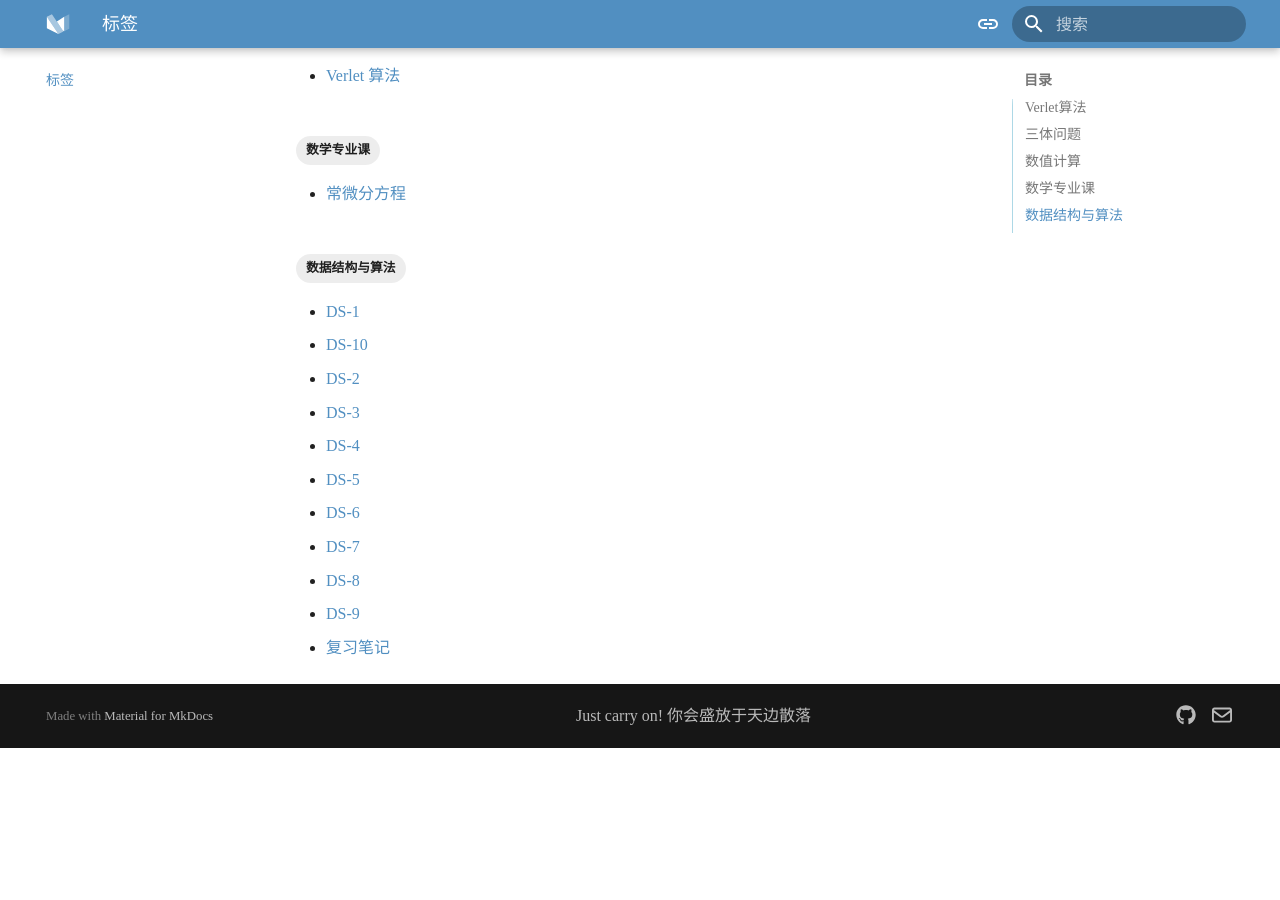
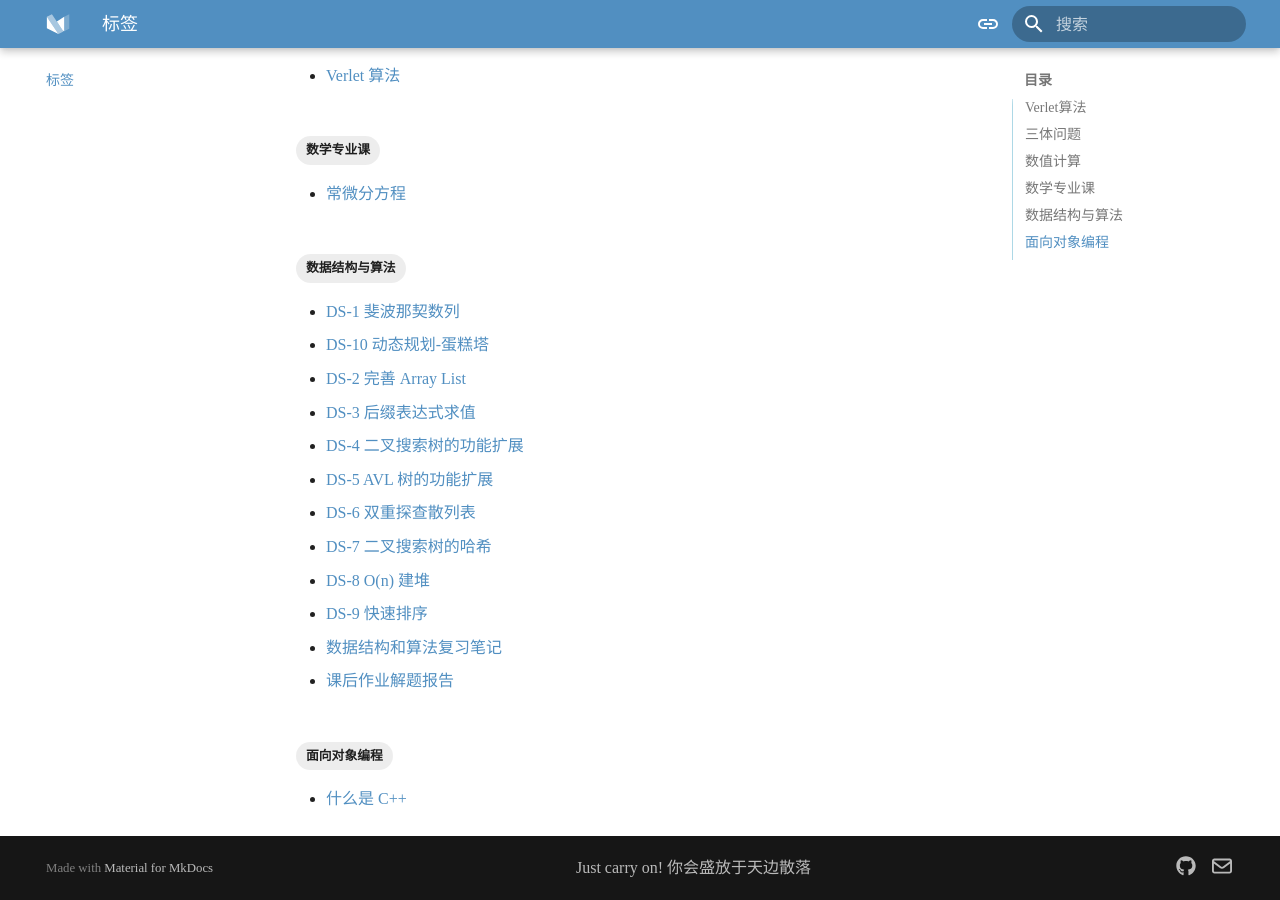
Before and after one commit to Quinn-DJ/quinn-dj.github.io, an MkDocs documentation site: the page built from docs/tags.md, in a window 1280 px wide and 900 px high, scrolled down 647 px. Built offline with MkDocs 1.6.1 and Material for MkDocs 9.7.7, drawn with Linux system fonts in a browser that asks for light colours; a style sheet for code colours, icons or effects is not loaded; before the commit the page ends 1395 px from its top, so only the background shows below that; some of the changed lines change nothing that is shown.

Commit message:
note01 for oop

````diff
--- /dev/null
+++ b/docs/dsa/report.md
@@ -0,0 +1,19 @@
+---
+title: 数据结构和算法课后作业解题报告
+authors: [Quinn]
+comments: true
+date: 2025-01-14
+tags:
+  - 数据结构与算法
+---
+
+- **DS-1**: [DS-1.md](DS-1.md)
+- **DS-2**: [DS-2.md](DS-2.md)
+- **DS-3**: [DS-3.md](DS-3.md)
+- **DS-4**: [DS-4.md](DS-4.md)
+- **DS-5**: [DS-5.md](DS-5.md)
+- **DS-6**: [DS-6.md](DS-6.md)
+- **DS-7**: [DS-7.md](DS-7.md)
+- **DS-8**: [DS-8.md](DS-8.md)
+- **DS-9**: [DS-9.md](DS-9.md)
+- **DS-10**: [DS-10.md](DS-10.md)
--- /dev/null
+++ b/docs/oop/index.md
@@ -0,0 +1,20 @@
+# 面向对象编程
+
+这是 2025-2026 学年春夏学期的《面向对象编程》课程笔记，课程代码 CS2020F。
+
+教材使用的是 Paul Deitel 和 Harvey Deitel 编写的 *C++ How to Program: An Objects Natural Approach, 11e*。同时我使用了微软的 [C++ 教程](https://learn.microsoft.com/zh-cn/cpp/cpp/) 作为辅助资料。
+
+我自己的开发环境是: MacOS + Visual Studio Code + Clang。但是还是习惯用 gcc 指令来编译 C++ 代码。
+
+如有更优秀的解法，欢迎在页面下方留言交流。
+
+!!! tip "课程信息"
+    - 课程名称：面向对象编程
+    - 课程代码：CS2020F
+    - 任课教师：李季军
+    - 开课院系：计算机科学与技术学院
+    - 开课学期：2025-2026 学年春夏学期
+    - 学分：2.5 学分
+
+!!! abstract "To-do List"
+    逐步更新笔记……
--- /dev/null
+++ b/docs/oop/note-01.md
@@ -0,0 +1,162 @@
+---
+title: 什么是 C++?
+authors: [Quinn]
+comments: true
+date: 2026-03-04
+tags:
+  - 面向对象编程
+---
+
+# 什么是 C++?
+
+## C++ 历史
+
+C++ 是由 Bjarne Stroustrup 在 1979 年开发的编程语言，最初被称为 "C with Classes"。它完全兼容 C 语言，并在其基础上添加了**面向对象编程（OOP）**特性，使得程序员能够更好地组织和管理代码。
+
+## C++ 的特点
+
+- **Efficiency**: 性能接近汇编语言，是高性能应用的首选。
+- **OPP**: 支持类、对象、继承、多态等特性。
+- **Versatility**: 适用于操作系统、游戏、嵌入式及数据库开发。
+- **Modern**: 引入智能指针、Lambda表达式等现代编程范式。
+
+## 与 C 的关系 （base on Microsoft C++ Learning）
+> C++ 的原始要求之一是与 C 语言向后兼容。因此，C++ 始终允许 C 样式编程，其中包含原始指针、数组、以 null 结尾的字符串和其他功能。它们可以实现良好的性能，但也可能会引发 bug 并增加复杂性。C++ 的演变注重可显著降低 C 样式惯例使用需求的功能。如果需要，你仍可以使用旧的 C 编程设施。但是，在新式 C++ 代码中，对上述设施的需求会越来越少。现代 C++ 代码更加简单、安全、美观，而且速度仍像以往一样快速。
+>
+> ——摘自微软 C++ 教程
+
+### 资源和智能指针
+
+C 语言的一个主要 bug 类型是**内存泄漏**，泄漏通常是由未能为使用 `delete` 分配的内存调用 `new` 导致的。C++ 强调“资源获取即初始化”(RAII) 原则：资源（堆内存、文件句柄、套接字等）应由对象“拥有”，该对象在其构造函数中创建或接收新分配的资源，并在其析构函数中将此资源删除。\
+具体参阅[对象生存期和资源管理（RAII）](https://learn.microsoft.com/zh-cn/cpp/cpp/object-lifetime-and-resource-management-modern-cpp?view=msvc-180)。
+
+### `std::string` 和 `std::string_view`
+
+C 语言的字符串是 bug 的另一个主要来源。通过使用 `std::string` 和 `std::wstring`，几乎可以消除与 C 样式字符串关联的所有错误。还可以利用成员函数的优势进行搜索、追加和在前面追加等操作。两者都对速度进行了高度优化。将字符串传递到仅需要只读访问权限的函数时，在 C++17 中，可以使用 `std::string_view`，以便提高性能。
+
+### `std::vector` 和其他标准库容器
+
+标准库容器都遵循 RAII 原则。它们为安全遍历元素提供迭代器。此外，它们对性能进行了高度优化，并且已充分测试正确性。通过使用这些容器，可以消除自定义数据结构中可能引入的 bug 或低效问题。使用 vector 替代原始数组，来作为 C++ 中的序列容器。
+
+```c++
+vector<string> apples;
+apples.push_back("Granny Smith");
+```
+
+使用 map（而不是 unordered_map），作为默认关联容器。对于退化和多案例，使用 set、multimap 和 multiset。
+
+```c++
+map<string, string> apple_color;
+// ...
+apple_color["Granny Smith"] = "Green";
+```
+### 标准库算法
+
+C++ 标准库包含许多常见操作（如搜索、排序、筛选和随机化）的算法分类，这些分类在不断增长。数学库的内容很广泛。在 C++17 及更高版本中，提供了许多算法的并行版本。
+以下是一些重要示例：
+
+- `for_each`，默认遍历算法（以及基于范围的 for 循环）。
+- `transform`，用于对容器元素进行非就地修改
+- `find_if`，默认搜索算法。
+- `sort`、`lower_bound` 和其他默认的排序和搜索算法。
+
+若要编写比较运算符，请使用严格的 `<`，并尽可能使用命名 lambda。
+
+```c++
+auto comp = [](const widget& w1, const widget& w2)
+     { return w1.weight() < w2.weight(); }
+
+sort( v.begin(), v.end(), comp );
+
+auto i = lower_bound( v.begin(), v.end(), widget{0}, comp );
+```
+
+### 用 `auto` 替代显式类型名称
+C++11 引入了 `auto` 关键字，以便可将其用于变量、函数和模板声明中。`auto` 会指示编译器推导对象的类型，这样你就无需显式键入类型。当推导出的类型是嵌套模板时，`auto` 尤其有用：
+
+```c++
+map<int,list<string>>::iterator i = m.begin(); // C-style
+auto i = m.begin(); // modern C++
+```
+
+### 基于范围的 `for` 循环
+对数组和容器的 C 样式迭代容易引发索引错误，而且键入过程单调乏味。若要消除这些错误，并提高代码的可读性，可使用基于范围的 `for` 循环，此循环包含标准库容器和原始数组。有关详细信息，请参阅基于范围的 `for` 语句。
+
+```c++
+#include <iostream>
+#include <vector>
+
+int main()
+{
+    std::vector<int> v {1,2,3};
+    for(int i = 0; i < v.size(); ++i) { // C-style
+        std::cout << v[i];
+    }
+    for(auto& num : v) { // modern C++
+        std::cout << num;
+    }
+}
+```
+
+### 用 `constexpr` 表达式替代宏
+C 和 C++ 中的宏是指编译之前由预处理器处理的标记。在编译文件之前，宏标记的每个实例都将替换为其定义的值或表达式。C 样式编程通常使用宏来定义编译时常量值。但宏容易出错且难以调试。在现代 C++ 中，应优先使用 `constexpr` 变量定义编译时常量：
+
+```c++
+#define SIZE 10 // C-style
+constexpr int size = 10; // modern C++
+```
+
+### 统一初始化
+在现代 C++ 中，可以使用任何类型的括号初始化。在初始化数组、矢量或其他容器时，这种初始化形式会非常方便。在下面的示例中，使用三个 `v2` 实例初始化 `S`。`v3` 将使用三个 `S` 实例进行初始化，这些实例使用括号初始化自身。编译器基于 `v3` 声明的类型推断每个元素的类型。
+
+```c++
+#include <vector>
+struct S {
+    std::string name;
+    float num;
+    S(std::string s, float f) : name(s), num(f) {}
+};
+
+int main() {
+    // C-style initialization
+    std::vector<S> v;
+    S s1("Norah", 2.7);
+    S s2("Frank", 3.5);
+    S s3("Jeri", 85.9);
+
+    v.push_back(s1);
+    v.push_back(s2);
+    v.push_back(s3);
+
+    // Modern C++:
+    std::vector<S> v2 {s1, s2, s3};
+
+    // or...
+    std::vector<S> v3{ {"Norah", 2.7}, {"Frank", 3.5}, {"Jeri", 85.9} };
+}
+```
+
+### Lambda 表达式
+
+在 C 样式编程中，可以通过使用函数指针将函数传递到另一个函数。函数指针不便于维护和理解。它们引用的函数可能是在源代码的其他位置中定义的，而不是从调用它的位置定义的。此外，它们不是类型安全的。现代 C++ 提供了函数对象和重写 `operator()` 运算符的类，可以像调用函数一样调用它们。创建函数对象的最简便方法是使用内联 lambda 表达式。下面的示例演示如何使用 lambda 表达式传递函数对象，然后由 find_if 函数在矢量的每个元素中调用此函数对象：
+
+```C++
+std::vector<int> v {1,2,3,4,5};
+int x = 2;
+int y = 4;
+auto result = find_if(begin(v), end(v), [=](int i) { return i > x && i < y; });
+```
+可以将 lambda 表达式 `[=](int i) { return i > x && i < y; }` 理解为“采用类型 `int` 的单个参数并返回一个布尔值来表示此参数是否大于 `x` 并且小于 `y` 的函数”。请注意，可在 lambda 中使用来自周围上下文的 `x` 和 `y` 变量。`[=]` 会指定通过值捕获这些变量；换言之，对于这些值，lambda 表达式具有自己的值副本.
+
+## Hello World 代码解析
+
+```c++
+#include <iostream>
+using namespace std;
+int main() {
+    cout << "Hello, World!" << endl;
+    return 0;
+}
+```
+
+- **Preprocessor Directive**: `#include <iostream>` 提供了输入输出对象 `cout` 和 `cin`，由于是在标准库，所以使用尖括号括起来。
--- a/mkdocs.yml
+++ b/mkdocs.yml
@@ -70,18 +70,10 @@ nav:
     - Verlet 算法: coding/verletalgorithm.md
   - Data Structure & Analysis:
     - index: dsa/index.md
-    - 复习笔记: dsa/Review/Review.md
-    - 课后作业解题报告:
-      - DS-1: dsa/DS-1.md
-      - DS-2: dsa/DS-2.md
-      - DS-3: dsa/DS-3.md
-      - DS-4: dsa/DS-4.md
-      - DS-5: dsa/DS-5.md
-      - DS-6: dsa/DS-6.md
-      - DS-7: dsa/DS-7.md
-      - DS-8: dsa/DS-8.md
-      - DS-9: dsa/DS-9.md
-      - DS-10: dsa/DS-10.md
+    - 课后作业解题报告: dsa/report.md
+  - 面向对象编程:
+    - index: oop/index.md
+    - 什么是 C++: oop/note-01.md
   - 博客:
     - index: blog/index.md
   - 标签: tags.md
````
